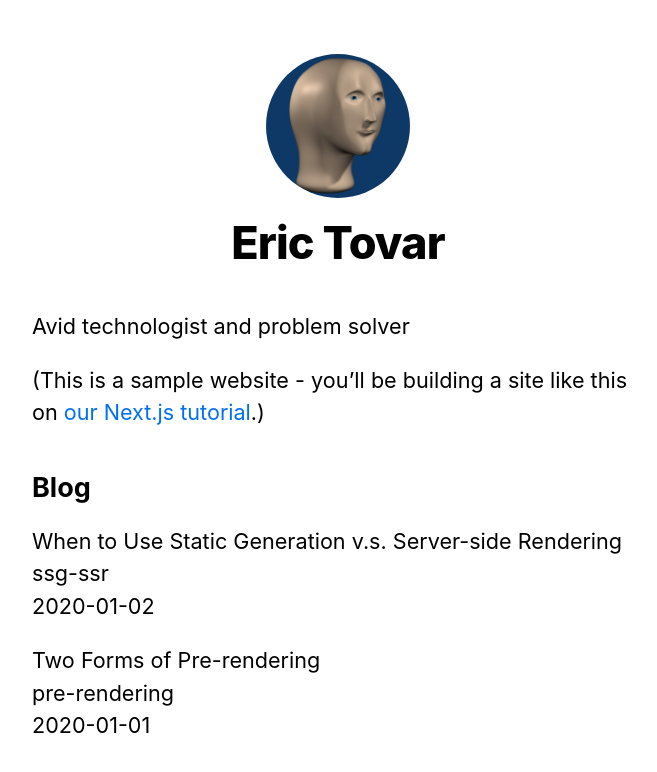
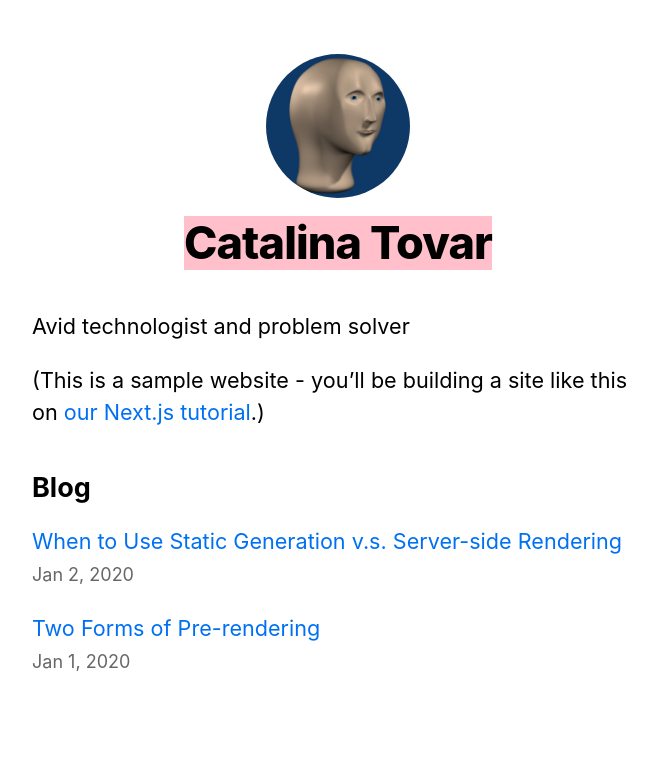
Before and after one commit to code-v1/next_js_test, a Next.js app: page / in a window 1280 px wide. Shown: the top 772 px of the page, without its empty margins (302-959 px from the left). Built offline with nearby package versions, Linux system fonts and the light colour scheme.

Commit message:
deploy site

```diff
--- a/pages/api/hello.js
+++ b/pages/api/hello.js
@@ -1,5 +1,5 @@
 // Next.js API route support: https://nextjs.org/docs/api-routes/introduction
 
 export default function handler(req, res) {
-  res.status(200).json({ name: 'John Doe' })
+  res.status(200).json({ text: 'Hello' });
 }
--- a/pages/components/layout.js
+++ b/pages/components/layout.js
@@ -4,7 +4,7 @@
 import utilStyles from '/styles/utils.module.css';
 import Link from 'next/link';
 
-const name = 'Eric Tovar';
+const name = 'Catalina Tovar';
 export const siteTitle = 'Next.js Sample Website';
 
 export default function Layout({ children, home }) {
--- a/pages/index.js
+++ b/pages/index.js
@@ -2,6 +2,8 @@
 import Layout, { siteTitle } from './components/layout';
 import utilStyles from '../styles/utils.module.css';
 import { getSortedPostsData } from './lib/posts';
+import Link from 'next/link';
+import Date from './posts/date';
 
 export async function getStaticProps() {
   const allPostsData = getSortedPostsData();
@@ -30,11 +32,13 @@
         <ul className={utilStyles.list}>
           {allPostsData.map(({ id, date, title }) => (
             <li className={utilStyles.listItem} key={id}>
-              {title}
-              <br />
-              {id}
-              <br />
-              {date}
+              <Link href={`/posts/${id}`}>
+    <a>{title}</a>
+  </Link>
+  <br />
+  <small className={utilStyles.lightText}>
+    <Date dateString={date} />
+  </small>
             </li>
           ))}
         </ul>
--- /dev/null
+++ b/pages/posts/date.js
@@ -0,0 +1,6 @@
+import { parseIS, format, parseISO } from "date-fns";
+
+export default function Date({ dateString }){
+    const date = parseISO(dateString);
+    return <time dateTime={dateString}>{format(date, 'LLL d, yyyy')}</time>
+}
--- a/styles/utils.module.css
+++ b/styles/utils.module.css
@@ -4,6 +4,7 @@
     font-weight: 800;
     letter-spacing: -0.05rem;
     margin: 1rem 0;
+    background-color: pink;
   }
 
   .headingXl {
```
Also changed, not shown: pages/posts/[id].js (+11 -9 lines).
